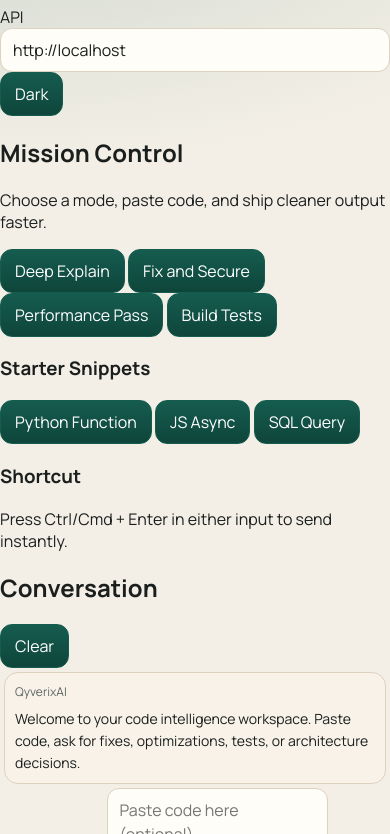
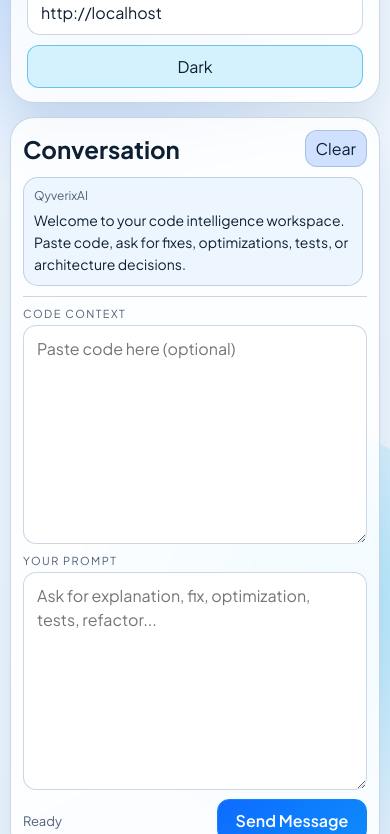
Before and after one commit to imDarshanGK/AI-dev-assistant, a plain HTML site: page frontend/index.html in a window 390 px wide. Shown: the part 119-953 px from the top of the page. Drawn offline with nearby package versions, Linux system fonts and the light colour scheme.

Commit message:
frontend: redesign workspace styling and responsive layout

```diff
--- a/frontend/style.css
+++ b/frontend/style.css
@@ -1,90 +1,150 @@
-@import url("https://fonts.googleapis.com/css2?family=Manrope:wght@400;500;600;700&family=JetBrains+Mono:wght@400;500&display=swap");
+@import url("https://fonts.googleapis.com/css2?family=Plus+Jakarta+Sans:wght@400;500;600;700;800&family=Fira+Code:wght@400;500&display=swap");
 
 :root {
-    --bg: #f3efe6;
-    --surface: #fffdf8;
-    --panel: #f8f2e9;
-    --text: #1a1f1d;
-    --muted: #5e6761;
-    --border: #ddd1bf;
-    --primary: #155c4f;
-    --primary-strong: #0f453b;
-    --shadow: rgba(20, 33, 24, 0.12);
+    --bg: #f6fbff;
+    --bg-2: #e8f3ff;
+    --surface: rgba(255, 255, 255, 0.82);
+    --surface-strong: #ffffff;
+    --panel: #edf6ff;
+    --text: #0f1f32;
+    --muted: #516277;
+    --border: rgba(42, 85, 130, 0.23);
+    --brand: #0f6bff;
+    --brand-2: #12b5f5;
+    --brand-3: #39c86b;
+    --danger: #d33b4d;
+    --shadow: 0 24px 45px rgba(33, 82, 133, 0.14);
 }
 
 [data-theme="dark"] {
-    --bg: #0c1210;
-    --surface: #121917;
-    --panel: #18211d;
-    --text: #ecf3ee;
-    --muted: #9aac9f;
-    --border: #2a3b33;
-    --primary: #58d8ad;
-    --primary-strong: #38b88f;
-    --shadow: rgba(0, 0, 0, 0.38);
+    --bg: #071321;
+    --bg-2: #0d2034;
+    --surface: rgba(12, 28, 45, 0.78);
+    --surface-strong: #102236;
+    --panel: #12293f;
+    --text: #ecf6ff;
+    --muted: #97b6d3;
+    --border: rgba(139, 189, 241, 0.22);
+    --brand: #5ea5ff;
+    --brand-2: #5dd8ff;
+    --brand-3: #5cdb8e;
+    --danger: #ff6a7f;
+    --shadow: 0 26px 52px rgba(0, 0, 0, 0.45);
 }
 
 * {
     box-sizing: border-box;
 }
 
+html,
 body {
     margin: 0;
-    font-family: "Manrope", sans-serif;
-    color: var(--text);
-    background:
-        radial-gradient(900px 420px at 0% 0%, rgba(21, 92, 79, 0.16) 0%, transparent 68%),
-        radial-gradient(840px 520px at 100% 100%, rgba(185, 125, 50, 0.14) 0%, transparent 58%),
-        var(--bg);
+    min-height: 100%;
 }
 
-.app-shell {
-    width: min(1024px, 100%);
+body {
+    font-family: "Plus Jakarta Sans", sans-serif;
+    color: var(--text);
+    background: linear-gradient(155deg, var(--bg) 0%, var(--bg-2) 75%, color-mix(in srgb, var(--bg-2) 82%, #bce2ff 18%) 100%);
+    overflow-x: hidden;
+}
+
+.ambient {
+    position: fixed;
+    border-radius: 999px;
+    pointer-events: none;
+    z-index: -4;
+    opacity: 0.7;
+}
+
+.ambient-1 {
+    width: 520px;
+    height: 520px;
+    top: -220px;
+    left: -160px;
+    background: radial-gradient(circle at 45% 45%, color-mix(in srgb, var(--brand) 38%, #ffffff 62%), transparent 70%);
+    animation: driftLarge 12s ease-in-out infinite;
+}
+
+.ambient-2 {
+    width: 460px;
+    height: 460px;
+    right: -140px;
+    bottom: -180px;
+    background: radial-gradient(circle at 60% 40%, color-mix(in srgb, var(--brand-2) 45%, #ffffff 55%), transparent 68%);
+    animation: driftSmall 10s ease-in-out infinite;
+}
+
+.ambient-lines {
+    position: fixed;
+    inset: 0;
+    z-index: -5;
+    pointer-events: none;
+    background-image:
+        linear-gradient(to right, rgba(255, 255, 255, 0.3) 1px, transparent 1px),
+        linear-gradient(to bottom, rgba(255, 255, 255, 0.3) 1px, transparent 1px);
+    background-size: 42px 42px;
+    opacity: 0.35;
+    mask-image: radial-gradient(circle at 55% 40%, rgba(0, 0, 0, 0.9), transparent 85%);
+}
+
+.workspace-shell {
+    width: min(1300px, 100%);
     min-height: 100vh;
     margin: 0 auto;
     padding: 18px;
     display: grid;
     grid-template-rows: auto 1fr;
-    gap: 16px;
+    gap: 14px;
 }
 
-.top-nav {
+.workspace-topbar {
+    border: 1px solid var(--border);
+    border-radius: 24px;
+    background: var(--surface);
+    backdrop-filter: blur(8px);
+    box-shadow: var(--shadow);
+    padding: 14px 16px;
     display: flex;
     justify-content: space-between;
     align-items: center;
-    border: 1px solid var(--border);
-    background: color-mix(in srgb, var(--surface) 92%, #ffffff 8%);
-    border-radius: 18px;
-    padding: 12px 14px;
-    box-shadow: 0 10px 24px var(--shadow);
+    gap: 14px;
 }
 
-.brand-kicker {
+.kicker {
+    margin: 0;
+    font-size: 11px;
     text-transform: uppercase;
-    font-size: 10px;
-    letter-spacing: 0.16em;
+    letter-spacing: 0.15em;
     color: var(--muted);
 }
 
-.brand h1 {
-    margin: 2px 0 0;
-    font-size: 28px;
+.logo-block h1 {
+    margin: 4px 0 0;
+    font-size: clamp(28px, 3vw, 40px);
     letter-spacing: -0.04em;
 }
 
-.nav-actions {
+.topbar-controls {
     display: flex;
-    align-items: center;
-    gap: 8px;
+    align-items: flex-end;
+    gap: 10px;
 }
 
-.api-field {
-    font-size: 12px;
+.api-wrap {
+    display: grid;
+    gap: 5px;
+}
+
+.api-wrap label {
+    font-size: 11px;
+    text-transform: uppercase;
+    letter-spacing: 0.13em;
     color: var(--muted);
 }
 
-#api-base {
-    width: min(320px, 48vw);
+.api-wrap input {
+    min-width: min(430px, 58vw);
 }
 
 input,
@@ -95,83 +155,170 @@
 
 input,
 textarea {
+    border-radius: 13px;
     border: 1px solid var(--border);
-    border-radius: 12px;
-    padding: 10px 12px;
+    padding: 11px 13px;
     color: var(--text);
-    background: var(--surface);
+    background: var(--surface-strong);
+    transition: border-color 0.2s ease, box-shadow 0.2s ease;
 }
 
 textarea {
+    min-height: 160px;
     resize: vertical;
-    line-height: 1.48;
+    line-height: 1.52;
+}
+
+input:focus,
+textarea:focus {
+    outline: none;
+    border-color: color-mix(in srgb, var(--brand) 58%, var(--brand-2) 42%);
+    box-shadow: 0 0 0 3px color-mix(in srgb, var(--brand) 20%, transparent);
 }
 
 button {
-    border: 1px solid var(--primary);
-    color: #ffffff;
-    background: linear-gradient(180deg, var(--primary) 0%, var(--primary-strong) 100%);
     border-radius: 12px;
+    border: 1px solid transparent;
+    cursor: pointer;
     padding: 10px 14px;
-    cursor: pointer;
 }
 
-button:disabled {
-    opacity: 0.7;
-    cursor: not-allowed;
+.ghost-btn {
+    background: color-mix(in srgb, var(--brand-2) 18%, var(--surface-strong) 82%);
+    color: var(--text);
+    border-color: color-mix(in srgb, var(--brand-2) 42%, var(--border) 58%);
 }
 
-.chat-layout {
+.workspace-main {
+    display: grid;
+    grid-template-columns: 300px 1fr;
+    gap: 14px;
+    min-height: 0;
+}
+
+.control-panel {
+    display: grid;
+    align-content: start;
+    gap: 10px;
+}
+
+.panel-card,
+.conversation-stage {
     border: 1px solid var(--border);
     border-radius: 24px;
-    background: color-mix(in srgb, var(--surface) 90%, #ffffff 10%);
-    box-shadow: 0 16px 36px var(--shadow);
+    background: var(--surface);
+    backdrop-filter: blur(8px);
+    box-shadow: var(--shadow);
+}
+
+.panel-card {
     padding: 14px;
     display: grid;
-    grid-template-rows: 1fr auto;
-    gap: 12px;
-    min-height: 76vh;
+    gap: 10px;
+}
+
+.panel-card h2,
+.panel-card h3 {
+    margin: 0;
+}
+
+.panel-card p {
+    margin: 0;
+    color: var(--muted);
+    font-size: 13px;
+    line-height: 1.5;
+}
+
+.chip-grid,
+.sample-grid {
+    display: grid;
+    gap: 8px;
+}
+
+.prompt-chip,
+.sample-chip {
+    text-align: left;
+    background: linear-gradient(145deg, color-mix(in srgb, var(--brand) 16%, var(--surface-strong) 84%), color-mix(in srgb, var(--brand-2) 14%, var(--surface-strong) 86%));
+    color: var(--text);
+    border: 1px solid color-mix(in srgb, var(--brand) 35%, var(--border) 65%);
+    transition: transform 0.2s ease, box-shadow 0.2s ease;
+}
+
+.prompt-chip:hover,
+.sample-chip:hover {
+    transform: translateY(-1px);
+    box-shadow: 0 9px 18px color-mix(in srgb, var(--brand) 24%, transparent);
+}
+
+.panel-tip {
+    background: color-mix(in srgb, var(--brand-3) 12%, var(--surface) 88%);
+}
+
+.conversation-stage {
+    padding: 12px;
+    display: grid;
+    grid-template-rows: auto 1fr auto;
+    gap: 10px;
+    min-height: 0;
+}
+
+.stage-head {
+    display: flex;
+    justify-content: space-between;
+    align-items: center;
+}
+
+.stage-head h2 {
+    margin: 0;
+}
+
+.clear-btn {
+    background: color-mix(in srgb, var(--surface-strong) 80%, var(--brand) 20%);
+    color: var(--text);
+    border: 1px solid var(--border);
+    padding: 7px 10px;
 }
 
 .chat-thread {
     overflow-y: auto;
-    padding: 4px;
     display: grid;
-    gap: 12px;
+    align-content: start;
+    gap: 10px;
+    padding-right: 4px;
 }
 
 .message {
+    width: min(92%, 900px);
     border: 1px solid var(--border);
-    border-radius: 14px;
+    border-radius: 15px;
     padding: 10px;
     background: var(--panel);
+    animation: liftIn 0.34s ease both;
 }
 
 .message.user {
     justify-self: end;
-    width: min(84%, 760px);
-    background: color-mix(in srgb, var(--primary) 16%, var(--surface) 84%);
+    background: linear-gradient(145deg, color-mix(in srgb, var(--brand) 16%, var(--surface-strong) 84%), color-mix(in srgb, var(--brand-3) 14%, var(--surface-strong) 86%));
 }
 
 .message.assistant {
     justify-self: start;
-    width: min(90%, 800px);
 }
 
 .message-header {
     display: flex;
     justify-content: space-between;
     align-items: center;
-    margin-bottom: 8px;
+    color: var(--muted);
     font-size: 12px;
-    color: var(--muted);
+    margin-bottom: 7px;
 }
 
 .message-body {
-    font-size: 14px;
-    line-height: 1.55;
     display: grid;
     gap: 8px;
+    font-size: 14px;
+    line-height: 1.56;
 }
 
 .message-body p {
@@ -181,47 +328,63 @@
 
 .message-body pre {
     margin: 0;
-    border-radius: 10px;
+    border-radius: 11px;
     overflow-x: auto;
 }
 
 .message-body code {
-    font-family: "JetBrains Mono", monospace;
+    font-family: "Fira Code", monospace;
     font-size: 12px;
 }
 
 .copy-btn {
+    background: var(--surface-strong);
+    color: var(--text);
     border: 1px solid var(--border);
-    background: var(--surface);
-    color: var(--text);
     border-radius: 8px;
-    padding: 6px 8px;
-    font-size: 12px;
+    padding: 6px 9px;
+    font-size: 11px;
 }
 
 .copy-btn:hover {
-    border-color: var(--primary);
-    color: var(--primary-strong);
+    border-color: var(--brand);
 }
 
-.composer {
+.message.thinking .message-body {
+    color: var(--muted);
+    font-style: italic;
+}
+
+.composer-shell {
     border-top: 1px solid var(--border);
     padding-top: 10px;
     display: grid;
+    gap: 9px;
+}
+
+.composer-grid {
+    display: grid;
+    grid-template-columns: 1fr 1fr;
     gap: 10px;
 }
 
-.composer-row {
+.input-stack {
     display: grid;
-    grid-template-columns: 1fr;
-    gap: 8px;
+    gap: 5px;
 }
 
-.composer-actions {
+.input-stack label {
+    font-size: 11px;
+    text-transform: uppercase;
+    letter-spacing: 0.13em;
+    color: var(--muted);
+}
+
+.composer-footer {
     display: flex;
     justify-content: space-between;
     align-items: center;
-    gap: 10px;
+    gap: 8px;
 }
 
 .status {
@@ -230,54 +393,82 @@
 }
 
 .status.error {
-    color: #cf4c4c;
+    color: var(--danger);
 }
 
-.quick-actions {
-    display: flex;
-    gap: 6px;
+.send-btn {
+    min-width: 150px;
+    color: #ffffff;
+    font-weight: 600;
+    border: 1px solid color-mix(in srgb, var(--brand) 62%, var(--brand-2) 38%);
+    background: linear-gradient(135deg, var(--brand) 0%, color-mix(in srgb, var(--brand) 58%, var(--brand-2) 42%) 100%);
 }
 
-.quick-btn {
-    border: 1px solid var(--border);
-    background: var(--surface);
-    color: var(--text);
-    border-radius: 6px;
-    padding: 6px 12px;
-    font-size: 12px;
-    cursor: pointer;
-    transition: all 0.2s ease;
+.send-btn:disabled {
+    opacity: 0.74;
+    cursor: not-allowed;
 }
 
-.quick-btn:hover {
-    border-color: var(--primary);
-    background: color-mix(in srgb, var(--primary) 8%, var(--surface) 92%);
-    color: var(--primary-strong);
-}
-
-@media (min-width: 840px) {
-    .composer-row {
-        grid-template-columns: 1fr 1fr;
+@keyframes liftIn {
+    from {
+        opacity: 0;
+        transform: translateY(8px);
+    }
+    to {
+        opacity: 1;
+        transform: translateY(0);
     }
 }
 
-@media (max-width: 700px) {
-    .top-nav {
+@keyframes driftLarge {
+    0%, 100% { transform: translate(0, 0); }
+    50% { transform: translate(24px, 32px); }
+}
+
+@keyframes driftSmall {
+    0%, 100% { transform: translate(0, 0); }
+    50% { transform: translate(-20px, -24px); }
+}
+
+@media (max-width: 1120px) {
+    .workspace-main {
+        grid-template-columns: 1fr;
+    }
+
+    .control-panel {
+        order: 2;
+    }
+}
+
+@media (max-width: 760px) {
+    .workspace-shell {
+        padding: 10px;
+    }
+
+    .workspace-topbar {
         flex-direction: column;
         align-items: stretch;
-        gap: 8px;
     }
 
-    .nav-actions {
+    .topbar-controls {
+        flex-direction: column;
+        align-items: stretch;
+    }
+
+    .api-wrap input {
+        min-width: 0;
         width: 100%;
     }
 
-    #api-base {
+    .composer-grid {
+        grid-template-columns: 1fr;
+    }
+
+    .message {
         width: 100%;
     }
 
-    .message.user,
-    .message.assistant {
-        width: 100%;
+    .composer-footer {
+        flex-wrap: wrap;
     }
 }
```
